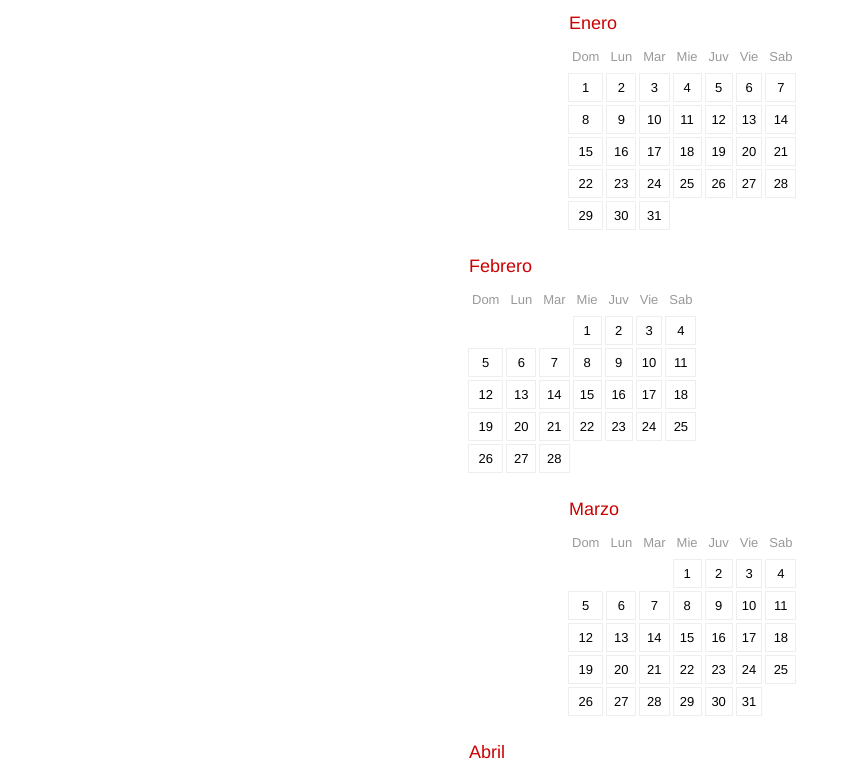
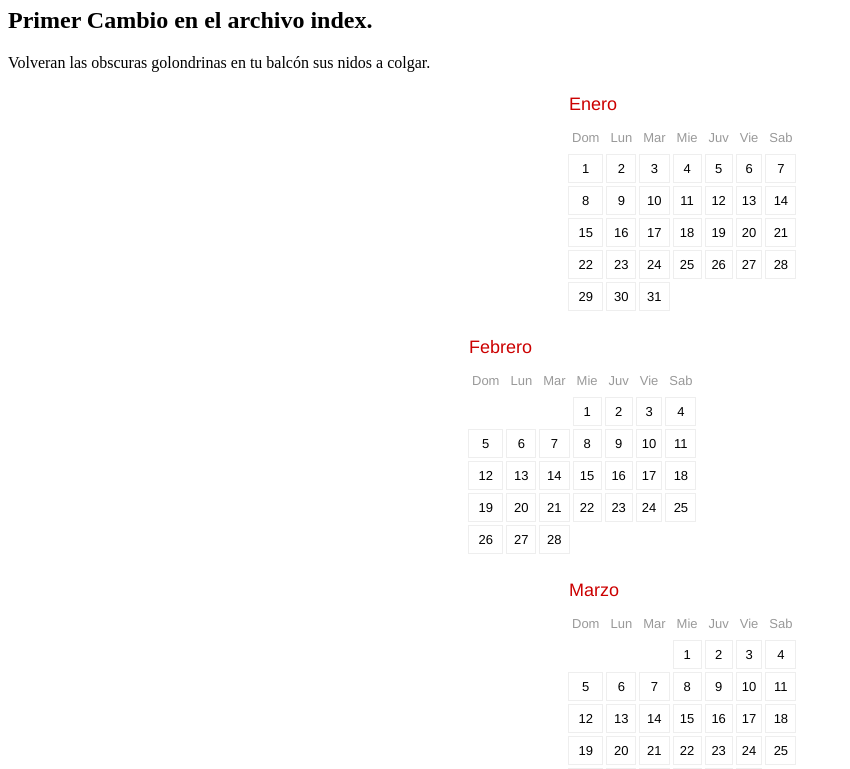
Before and after one commit to JuanMiran/PracticaGIT, a plain HTML site: page index.html in a window 1280 px wide. Shown: the part 73-842 px from the top of the page, without its empty margins (0-850 px from the left). Drawn offline with Linux system fonts and the light colour scheme.

Commit message:
Primer cambio del primer archivo

```diff
--- a/index.html
+++ b/index.html
@@ -9,5 +9,7 @@
 </head>
 <body>
 	<h1>Calendario Práctica GIT</h1>
+	<h2>Primer Cambio en el archivo index.</h2>
+	<p>Volveran las obscuras golondrinas en tu balcón sus nidos a colgar.</p>
 </body>
 </html>
```
